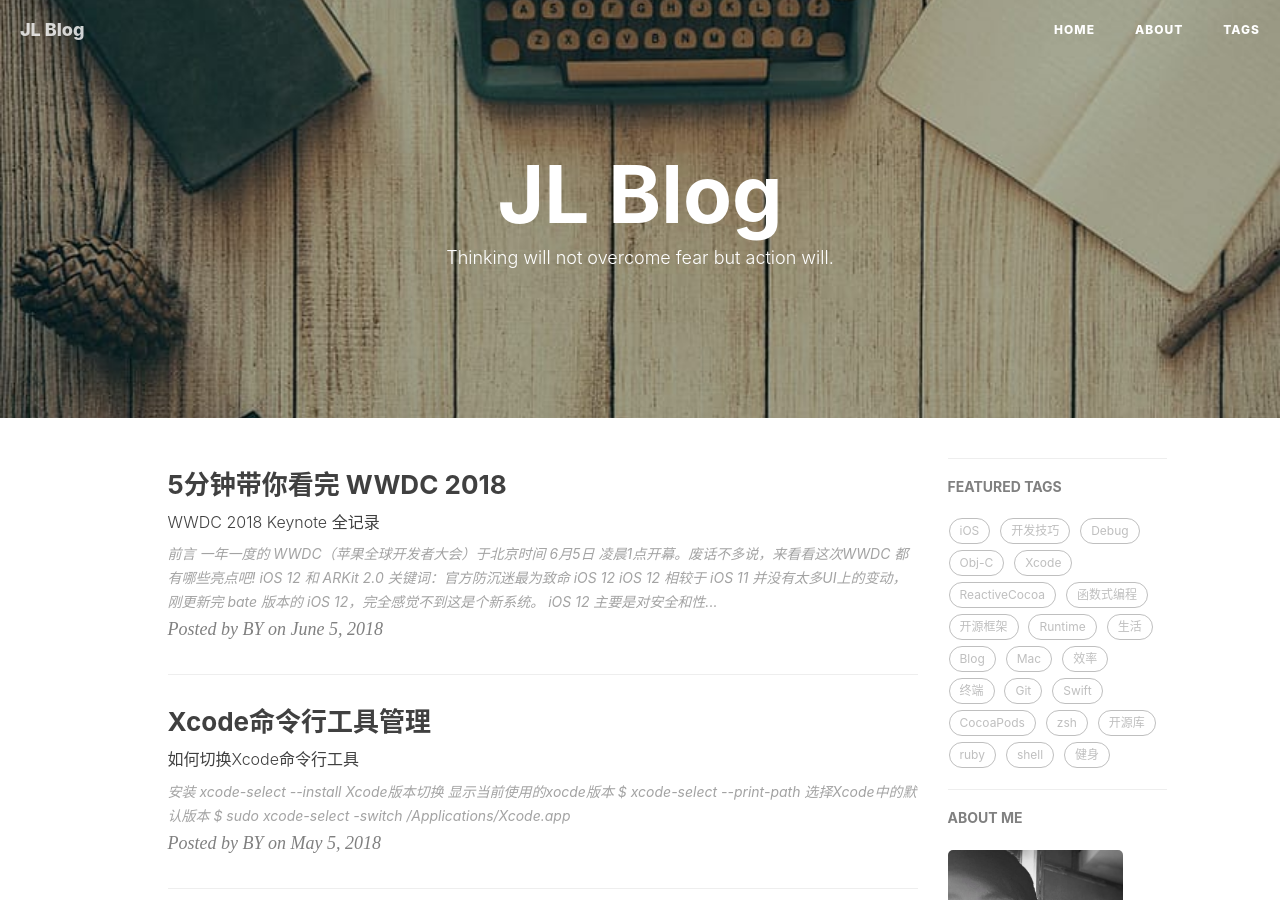
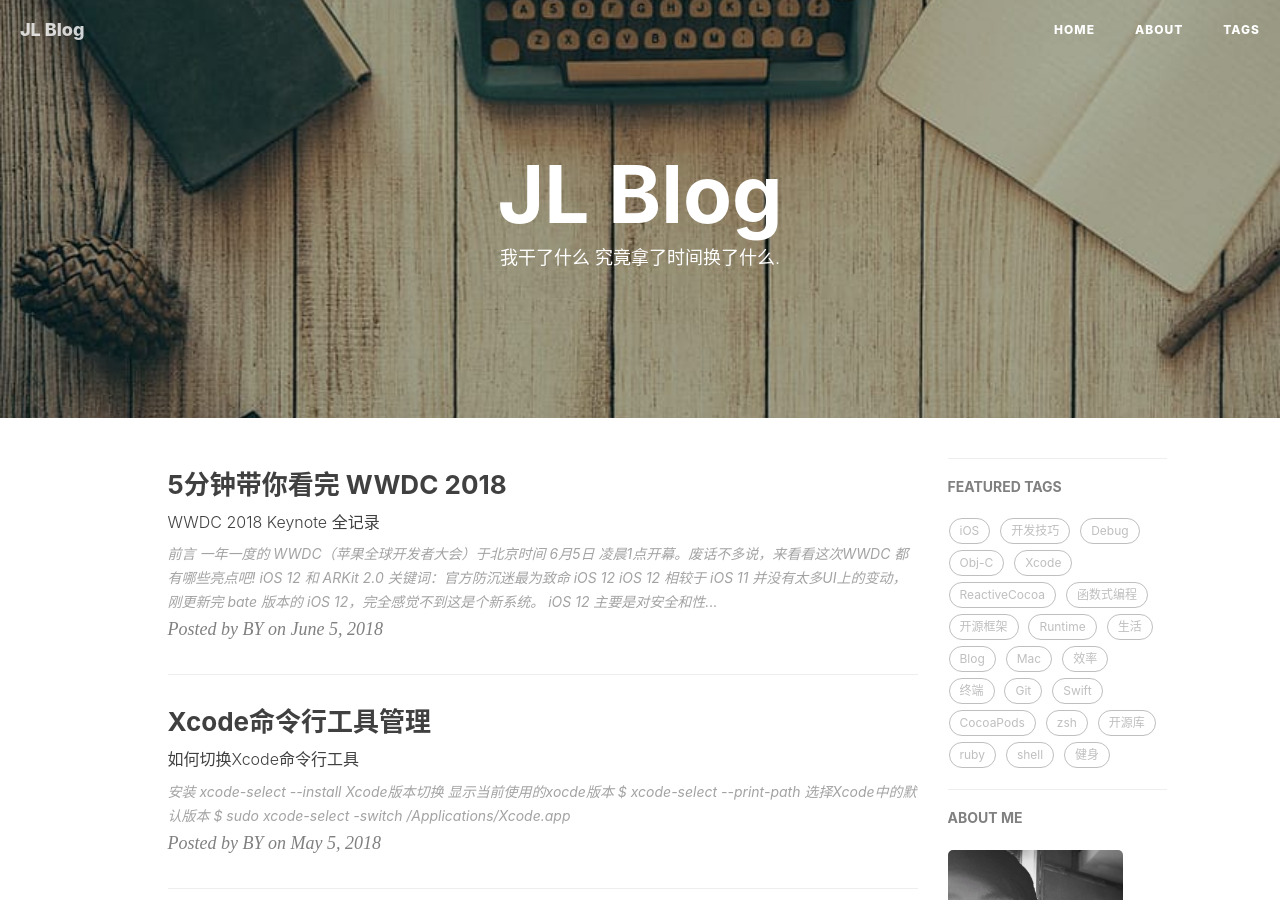
Before and after one commit to lvjiujin/lvjiujin.github.io, a Jekyll site: the page built from index.html, in a window 1280 px wide and 900 px high. Built offline with Jekyll 4.4.1, drawn with Linux system fonts in a browser that asks for light colours; nearby versions of some CDN libraries; the list of posts is cut into pages by our own code; comment, search, counter and statistics services are not loaded.

Commit message:
update index

```diff
--- a/_config.yml
+++ b/_config.yml
@@ -3,7 +3,7 @@ title: JL Blog
 SEOTitle: 九斤的博客 | JL Blog
 header-img: img/post-bg-desk.jpg
 email: lvjiujin@gmail.com
-description: "Thinking will not overcome fear but action will. 我干了什么 究竟拿了时间换了什么"
+description: "Thinking will not overcome fear but action will."
 keyword: "JL, JL Blog, 九斤的博客, lvjiujin, 吕九斤, Machine Learning, Natural Language Processing, Deep Learning"
 url: "http://lvjiujin.github.io"          # your host, for absolute URL
 baseurl: ""      # for example, '/blog' if your blog hosted on 'host/blog'
--- a/index.html
+++ b/index.html
@@ -1,6 +1,6 @@
 ---
 layout: page
-description: "Thinking will not overcome fear but action will."
+description: "我干了什么 究竟拿了时间换了什么."
 ---
 
 {% for post in paginator.posts %}
```
